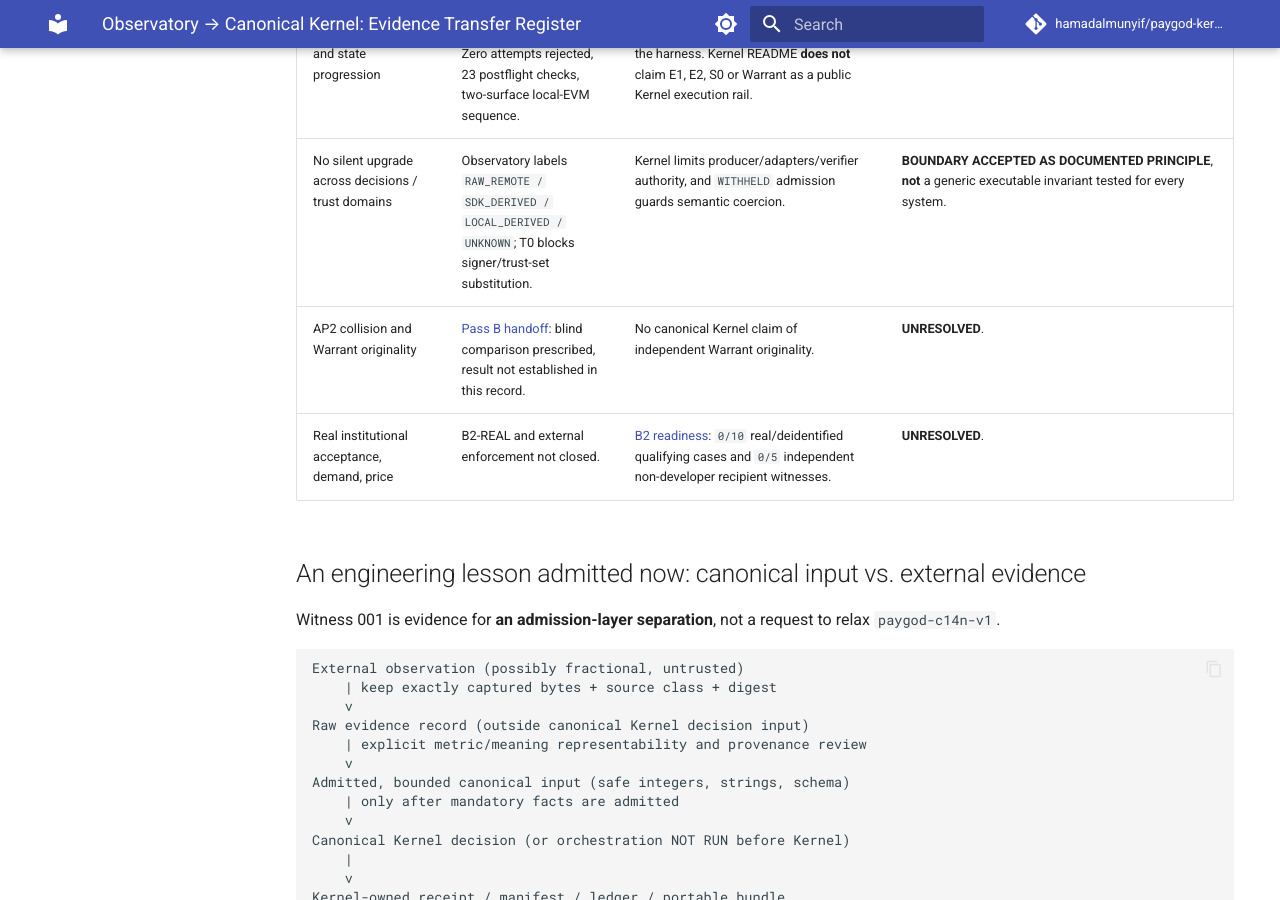
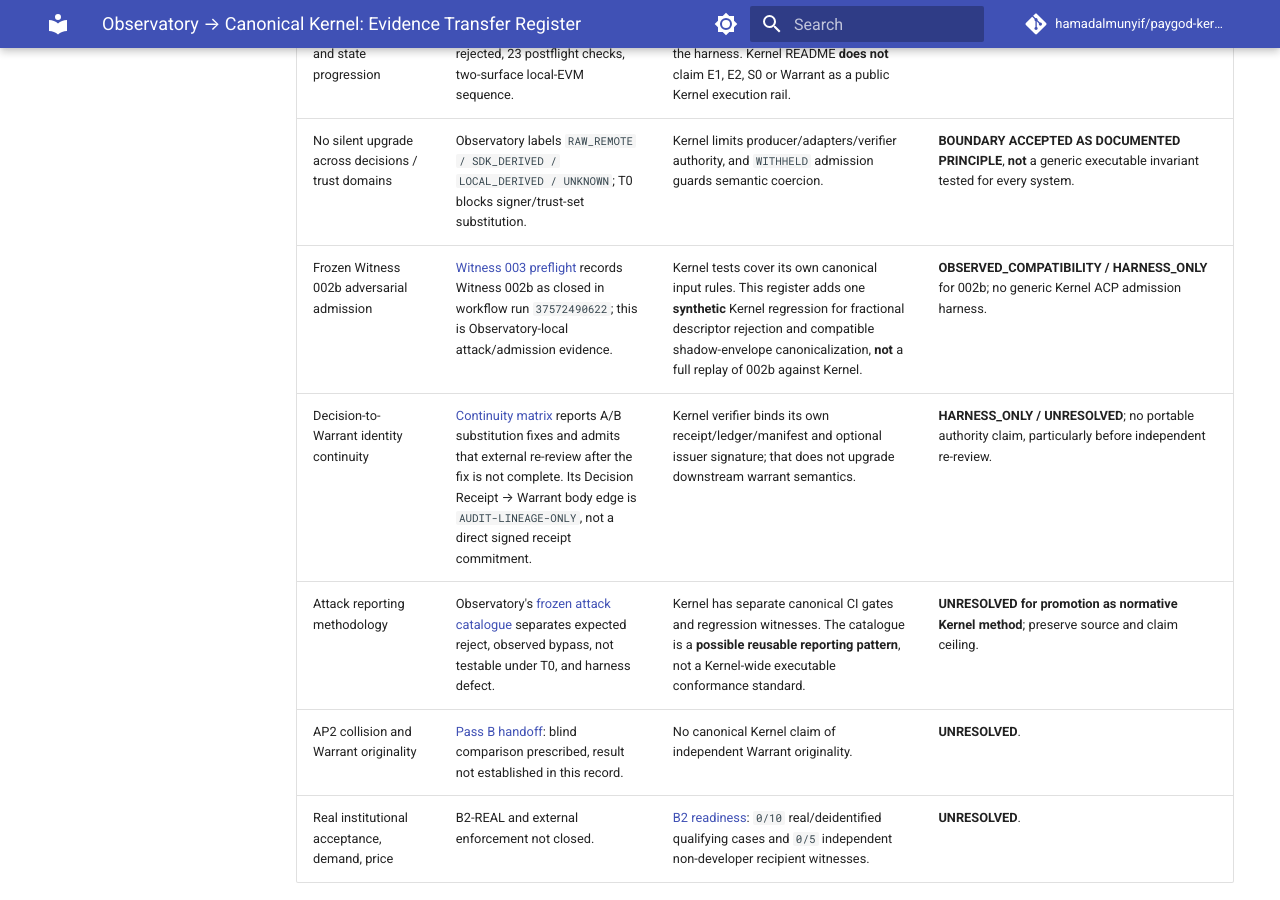
Before and after one commit to hamadalmunyif/paygod-kernel-mvp, an MkDocs documentation site: the page built from docs/OBSERVATORY_TRANSFER_ACCEPTANCE_2026-10-10.md, in a window 1280 px wide and 900 px high, scrolled down 2158 px. Built offline with MkDocs 1.6.1 and Material for MkDocs 9.7.7, drawn with Linux system fonts in a browser that asks for light colours; comment, search, counter and statistics services are not loaded.

Commit message:
docs: classify Witness 002b continuity and attack methodology without promotion

```diff
--- a/docs/OBSERVATORY_TRANSFER_ACCEPTANCE_2026-10-10.md
+++ b/docs/OBSERVATORY_TRANSFER_ACCEPTANCE_2026-10-10.md
@@ -38,6 +38,9 @@ The labels `SOURCE_PROVEN`, `DOC_CLAIMED`, `RUNTIME_OBSERVED`, `UNKNOWN` describ
 | Trust dimensions and independently pinned bytes | Experimental challenges include cross-object substitution and issuer trust-root attack probes. | [Standalone Verifier](STANDALONE_VERIFIER.md), [Issuer Authenticity](ISSUER_AUTHENTICITY.md), [Internal Verification Challenge](INTERNAL_VERIFICATION_CHALLENGE.md): hash, binding, ledger and optional Ed25519 signature; externally pinned receipt can detect coherent rewrite. | **KERNEL_ACCEPTED** for covered verification dimensions, **not** external fact truth or issuer mandate. |
 | Controlled conditional release and state progression | [T0 Closure](https://github.com/hamadalmunyif/paygod-workflow-observatory/blob/dea10136bbb79a155237bc1252aaf41d3961ca46/docs/CONTROLLED_HARNESS_T0_CLOSURE_V0.md): 98/98 tests, 13/13 declared E1 Gate Zero attempts rejected, 23 postflight checks, two-surface local-EVM sequence. | Kernel supplies pinned canonical decision and authenticated artifacts to the harness. Kernel README **does not** claim E1, E2, S0 or Warrant as a public Kernel execution rail. | **HARNESS_ONLY**; no import into Kernel and no live enforcement claim. |
 | No silent upgrade across decisions / trust domains | Observatory labels `RAW_REMOTE / SDK_DERIVED / LOCAL_DERIVED / UNKNOWN`; T0 blocks signer/trust-set substitution. | Kernel limits producer/adapters/verifier authority, and `WITHHELD` admission guards semantic coercion. | **BOUNDARY ACCEPTED AS DOCUMENTED PRINCIPLE**, **not** a generic executable invariant tested for every system. |
+| Frozen Witness 002b adversarial admission | [Witness 003 preflight](https://github.com/hamadalmunyif/paygod-workflow-observatory/blob/dea10136bbb79a155237bc1252aaf41d3961ca46/docs/WITNESS_003_PREFLIGHT.md) records Witness 002b as closed in workflow run `37572490622`; this is Observatory-local attack/admission evidence. | Kernel tests cover its own canonical input rules. This register adds one **synthetic** Kernel regression for fractional descriptor rejection and compatible shadow-envelope canonicalization, **not** a full replay of 002b against Kernel. | **OBSERVED_COMPATIBILITY / HARNESS_ONLY** for 002b; no generic Kernel ACP admission harness. |
+| Decision-to-Warrant identity continuity | [Continuity matrix](https://github.com/hamadalmunyif/paygod-workflow-observatory/blob/dea10136bbb79a155237bc1252aaf41d3961ca46/docs/CONTINUITY_OF_IDENTITY_V0.md) reports A/B substitution fixes and admits that external re-review after the fix is not complete. Its Decision Receipt → Warrant body edge is `AUDIT-LINEAGE-ONLY`, not a direct signed receipt commitment. | Kernel verifier binds its own receipt/ledger/manifest and optional issuer signature; that does not upgrade downstream warrant semantics. | **HARNESS_ONLY / UNRESOLVED**; no portable authority claim, particularly before independent re-review. |
+| Attack reporting methodology | Observatory's [frozen attack catalogue](https://github.com/hamadalmunyif/paygod-workflow-observatory/blob/dea10136bbb79a155237bc1252aaf41d3961ca46/docs/ATTACK_CATALOGUE_V0.md) separates expected reject, observed bypass, not testable under T0, and harness defect. | Kernel has separate canonical CI gates and regression witnesses. The catalogue is a **possible reusable reporting pattern**, not a Kernel-wide executable conformance standard. | **UNRESOLVED for promotion as normative Kernel method**; preserve source and claim ceiling. |
 | AP2 collision and Warrant originality | [Pass B handoff](https://github.com/hamadalmunyif/paygod-workflow-observatory/blob/dea10136bbb79a155237bc1252aaf41d3961ca46/docs/AP2_COLLISION_PASS_B_HANDOFF_V0.md): blind comparison prescribed, result not established in this record. | No canonical Kernel claim of independent Warrant originality. | **UNRESOLVED**. |
 | Real institutional acceptance, demand, price | B2-REAL and external enforcement not closed. | [B2 readiness](../rehearsals/gas-site-readiness/b2/READINESS_REPORT.md): `0/10` real/deidentified qualifying cases and `0/5` independent non-developer recipient witnesses. | **UNRESOLVED**. |
 
```
